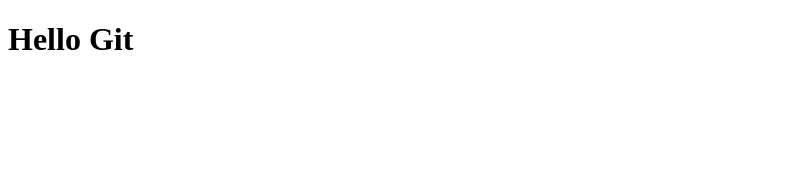
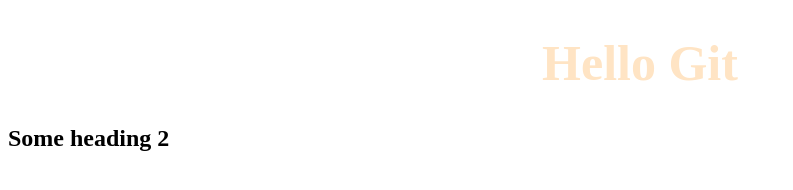
Before and after one commit to VolodiaHryhoriev/git-test, a plain HTML site: page index.html in a window 1280 px wide. Shown: the whole page, without its empty margins (0-793 px from the left). Drawn offline with Linux system fonts and the light colour scheme.

Commit message:
added js file

```diff
--- a/index.html
+++ b/index.html
@@ -4,8 +4,10 @@
     <meta charset="UTF-8">
     <meta name="viewport" content="width=device-width, initial-scale=1.0">
     <title>Document</title>
+    <link rel="stylesheet" href="main.css">
 </head>
 <body>
     <h1>Hello Git</h1>
+    <h2>Some heading 2</h2>
 </body>
 </html>
--- a/main.css
+++ b/main.css
@@ -0,0 +1,5 @@
+h1 {
+    text-align: center;
+    font-size: 50px;
+    color: bisque;
+}
--- /dev/null
+++ b/main.js
@@ -0,0 +1,3 @@
+function sayHello() {
+    console.log('hello Git');
+}
```
